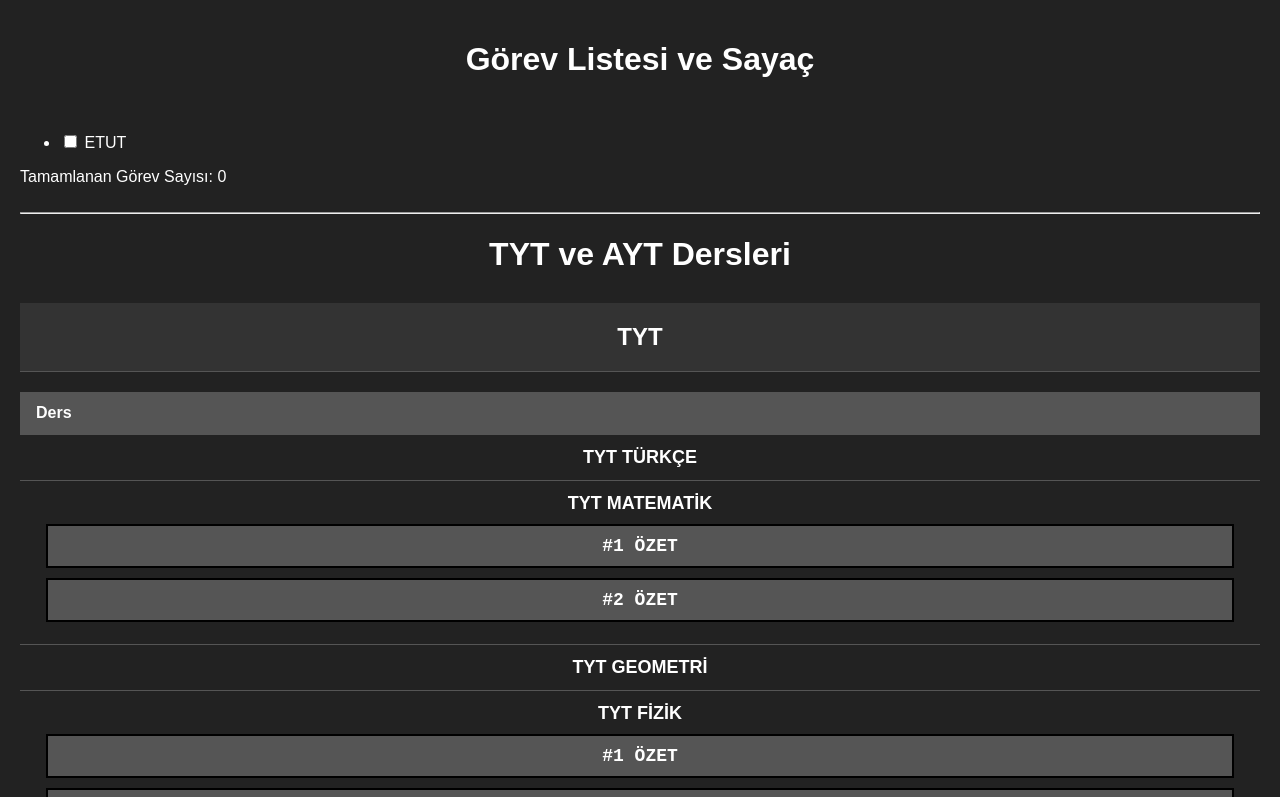
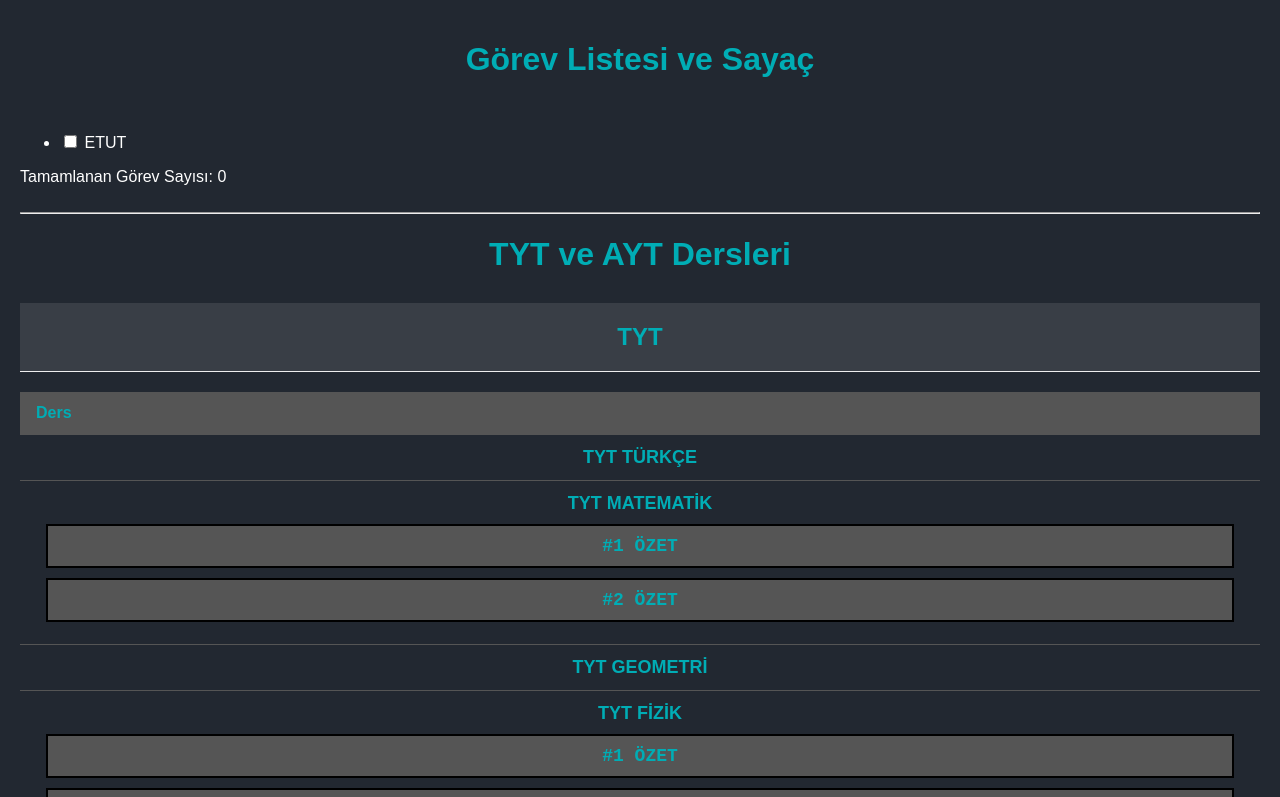
Before and after one commit to Canbc77/YKS_Program, a plain HTML site: page index.html in a window 1280 px wide. Shown: the top 797 px of the page. Drawn offline with Linux system fonts and the light colour scheme.

Commit message:
Update index.html

```diff
--- a/index.html
+++ b/index.html
@@ -1,8 +1,7 @@
 <!DOCTYPE html>
-<html lang="en">
+<html lang="tr-TR">
 <head>
     <meta charset="UTF-8">
-    <meta http-equiv="X-UA-Compatible" content="IE=edge">
     <meta name="viewport" content="width=device-width, initial-scale=1.0">
     <title>TYT ve AYT Dersleri</title>
     <style>
@@ -13,25 +12,25 @@
     <style>
 body {
   font-family: Arial, sans-serif;
-  background-color: #222;
-  color: #fff;
+  background-color: #222831;
+  color: white;
   margin: 0;
   padding: 20px;
 }
 
 h1 {
   text-align: center;
-  color: #fff;
+  color: #00ADB5;
   font-size: 32px;
   margin-bottom: 20px;
 }
 
 h2 {
-  background-color: #333;
-  border-bottom: 1px solid #555;
+  background-color: #393E46;
+  border-bottom: 1px solid #EEEEEE;
   padding: 20px;
   text-align: center;
-  color: #fff;
+  color: #00ADB5;
   margin-top: 30px;
   font-size: 24px;
   margin-bottom: 10px;
@@ -52,12 +51,12 @@ td {
 
 th {
   background-color: #555555;
-  color: #fff;
+  color: #00ADB5;
   font-weight: bold;
 }
 
 a {
-  color: #fff;
+  color: #00ADB5;
   text-decoration: none;
 }
 
@@ -70,6 +69,7 @@ td {
   text-align: center;
   font-size: 18px;
   font-weight: bolder;
+  color: #EEEEEE;
 }
 
 .checkbox-label {
@@ -83,7 +83,7 @@ td {
 
 .sublink {
   background-color: #555555;
-  color: white;
+  color: #D4ADFC;
   border: 2px solid black;
   margin: 10px;
   padding: 10px;
@@ -108,12 +108,14 @@ td {
     <br>
 <hr>
 <script>
+// Sayfa yüklendiğinde kayıtlı sayaç değerini yükle
 window.addEventListener("DOMContentLoaded", function () {
   let tamamlananGorevSayisi = localStorage.getItem("tamamlananGorevSayisi");
   if (tamamlananGorevSayisi) {
     document.getElementById("sayac").textContent = "Tamamlanan Görev Sayısı: " + tamamlananGorevSayisi;
   }
 
+  // Start the countdown timer if it is still active
   let geriSayimSuresi = localStorage.getItem("geriSayimSuresi");
   if (geriSayimSuresi) {
     let kalanSure = Math.floor((geriSayimSuresi - new Date().getTime()) / 1000);
@@ -126,6 +128,7 @@ window.addEventListener("DOMContentLoaded", function () {
 });
 
 
+// Görev tamamlandığında tetiklenecek fonksiyon
 function gorevTamamlandi(checkbox) {
   if (checkbox.checked) {
     sifirlaLocalStorage();
@@ -144,6 +147,7 @@ function gorevTamamlandi(checkbox) {
   }
 }
 
+// Sayaçı arttır ve değeri kaydet
 function arttirSayac() {
   let sayac = document.getElementById("sayac");
   let sayacDegeri = parseInt(sayac.textContent.split(":")[1].trim());
@@ -152,6 +156,7 @@ function arttirSayac() {
   kaydetSayac(sayacDegeri);
 }
 
+// Sayaçı azalt ve değeri kaydet
 function azaltSayac() {
   let sayac = document.getElementById("sayac");
   let sayacDegeri = parseInt(sayac.textContent.split(":")[1].trim());
@@ -162,12 +167,14 @@ function azaltSayac() {
   }
 }
 
+// Sayaç değerini tarayıcı hafızasına kaydet
 function kaydetSayac(deger) {
   localStorage.setItem("tamamlananGorevSayisi", deger);
 }
 
 let geriSayimTimeout;
 
+// Geri sayımı başlat
 function geriSayimiBaslat(saniye) {
   let geriSayim = document.getElementById("geriSayim");
   let bitisZamani = new Date().getTime() + (saniye * 1000);
@@ -196,6 +203,7 @@ function geriSayimiBaslat(saniye) {
   kaydetGeriSayim(bitisZamani);
 }
 
+// Geri sayımı durdur
 function geriSayimiDurdur() {
   clearTimeout(geriSayimTimeout);
   clearInterval(geriSayimInterval);
@@ -204,21 +212,25 @@ function geriSayimiDurdur() {
   sifirlaGeriSayim();
 }
 
+// Sayacı sıfırla ve değeri kaydet
 function sifirlaSayac() {
   let sayac = document.getElementById("sayac");
   sayac.textContent = "Tamamlanan Görev Sayısı: 0";
   kaydetSayac(0);
 }
 
+// Geri sayımı sıfırla
 function sifirlaGeriSayim() {
   localStorage.removeItem("geriSayimSuresi");
 }
 
+// Local storage'ı sıfırla
 function sifirlaLocalStorage() {
   localStorage.removeItem("tamamlananGorevSayisi");
   sifirlaGeriSayim();
 }
 
+// Geri sayım değerini kaydet
 function kaydetGeriSayim(bitisZamani) {
   localStorage.setItem("geriSayimSuresi", bitisZamani);
 }
@@ -382,6 +394,7 @@ Olasılık
 
     </b>
         </pre>
+    <!-- TYT Matematik konularının içeriği buraya gelebilir -->
 
     <h2 id="geometri">TYT GEOMETRİ</h2>
     <pre style="font-size: large;"><b>
@@ -414,6 +427,7 @@ Dik Piramit
 
     </b>
         </pre>
+    <!-- TYT Geometri konularının içeriği buraya gelebilir -->
 
     <h2 id="fizik">TYT FİZİK</h2>
     <pre style="font-size: large;"><b>
@@ -436,6 +450,7 @@ Fiziğin Doğası
 
     </b>
         </pre>
+    <!-- TYT Fizik konularının içeriği buraya gelebilir -->
 
     <h2 id="kimya">TYT KİMYA</h2>
     <pre style="font-size: large;"><b>
@@ -455,6 +470,7 @@ Kimya Her Yerde
 
     </b>
         </pre>
+    <!-- TYT Kimya konularının içeriği buraya gelebilir -->
 
     <h2 id="biyoloji">TYT BİYOLOJİ</h2>
     <pre style="font-size: large;"><b>
@@ -471,6 +487,7 @@ Ekosistem Ekolojisi
 
     </b>
         </pre>
+    <!-- TYT Biyoloji konularının içeriği buraya gelebilir -->
 
     <h2 id="tarih">TYT TARİH</h2>
     <pre style="font-size: large;"><b>
@@ -499,6 +516,7 @@ Atatürk Dönemi Türk Dış Politikası
 
     </b>
         </pre>
+    <!-- TYT Tarih konularının içeriği buraya gelebilir -->
 
     <h2 id="cografya">TYT COĞRAFYA</h2>
     <pre style="font-size: large;"><b>
@@ -526,16 +544,19 @@ Doğal Afetler
 
     </b>
         </pre>
+    <!-- TYT Coğrafya konularının içeriği buraya gelebilir -->
 
 
 
     </b>
         </pre>
+    <!-- TYT Felsefe konularının içeriği buraya gelebilir -->
 
 
 
     </b>
         </pre>
+    <!-- TYT Din Kültürü konularının içeriği buraya gelebilir -->
 
     <h2 id="matematik-ayt"> AYT MATEMATİK</h2>
     <pre style="font-size: large;"><b>
@@ -559,6 +580,7 @@ Belirli İntegral
 
     </b>
         </pre>
+    <!-- AYT Matematik konularının içeriği buraya gelebilir -->
 
     <h2 id="geometri-ayt"> AYT GEOMETRİ</h2>
     <pre style="font-size: large;"><b>
@@ -588,6 +610,7 @@ Silindir-Koni-Küre
 
     </b>
         </pre>
+    <!-- AYT Geometri konularının içeriği buraya gelebilir -->
 
     <h2 id="fizik-ayt"> AYT FİZIK</h2>
     <pre style="font-size: large;"><b>
@@ -614,6 +637,7 @@ Modern Fiziğin Teknolojideki Uygulamaları
 
     </b>
         </pre>
+    <!-- AYT Fizik konularının içeriği buraya gelebilir -->
 
     <h2 id="kimya-ayt"> AYT KİMYA</h2>
     <pre style="font-size: large;"><b>
@@ -641,6 +665,7 @@ Enerji Kaynakları ve Bilimsel Gelişmeler
 
     </b>
         </pre>
+    <!-- AYT Kimya konularının içeriği buraya gelebilir -->
 
     <h2 id="biyoloji-ayt"> AYT BİYOLOJİ</h2>
     <pre style="font-size: large;"><b>
@@ -662,5 +687,6 @@ Canlılar ve Çevre
 
     </b>
         </pre>
+    <!-- AYT Biyoloji konularının içeriği buraya gelebilir -->
 </body>
 </html>
```
